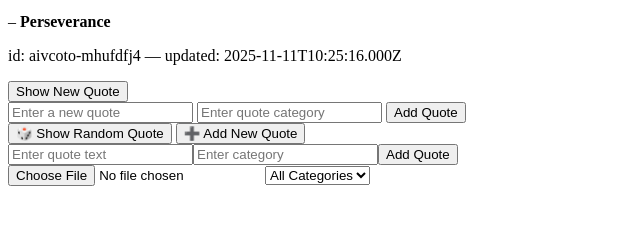
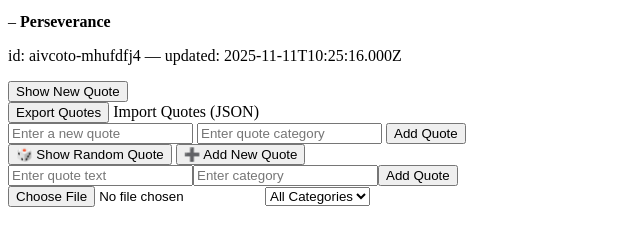
Before and after one commit to KRWAKANDA/alx_fe_javascript, a plain HTML site: page dom-manipulation/index.html in a window 1280 px wide. Shown: the part 101-346 px from the top of the page, without its empty margins (0-640 px from the left). Drawn offline with Linux system fonts and the light colour scheme; no server answers.

Commit message:
Update index.html

```diff
--- a/dom-manipulation/index.html
+++ b/dom-manipulation/index.html
@@ -9,6 +9,12 @@
       <h1>Dynamic Quote Generator</h1>
       <div id="quoteDisplay"></div>
       <button id="newQuote">Show New Quote</button>
+
+      <div id="jsonActions" class="json-actions">
+          <button id="exportBtn">Export Quotes</button>
+          <label for="importFile" class="import-label">Import Quotes (JSON)</label>
+          <input type="file" id="importFile" accept="application/json" style="display:none;">
+      </div>
 
       <div>
       <input id="newQuoteText" type="text" placeholder="Enter a new quote" />
@@ -30,4 +36,5 @@
       <script src="script.js"></script>
     </body>
 
+
   </html>
```
